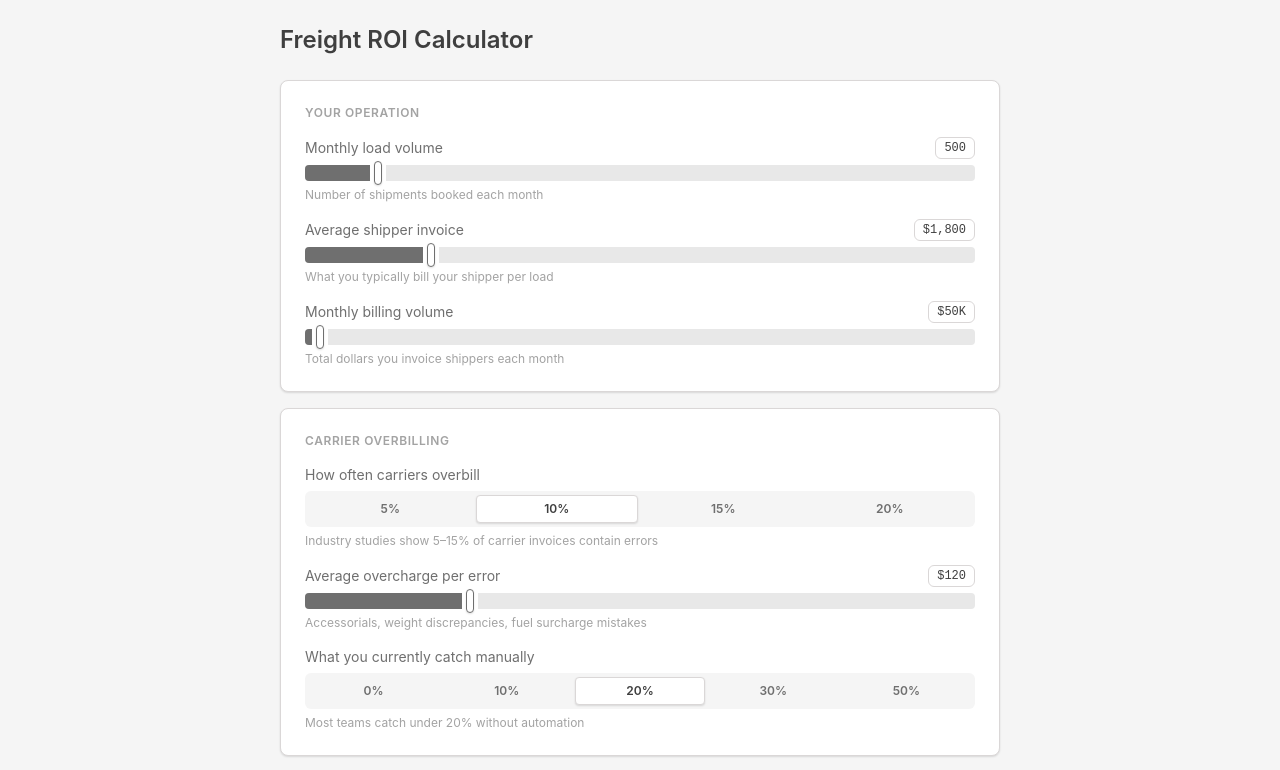
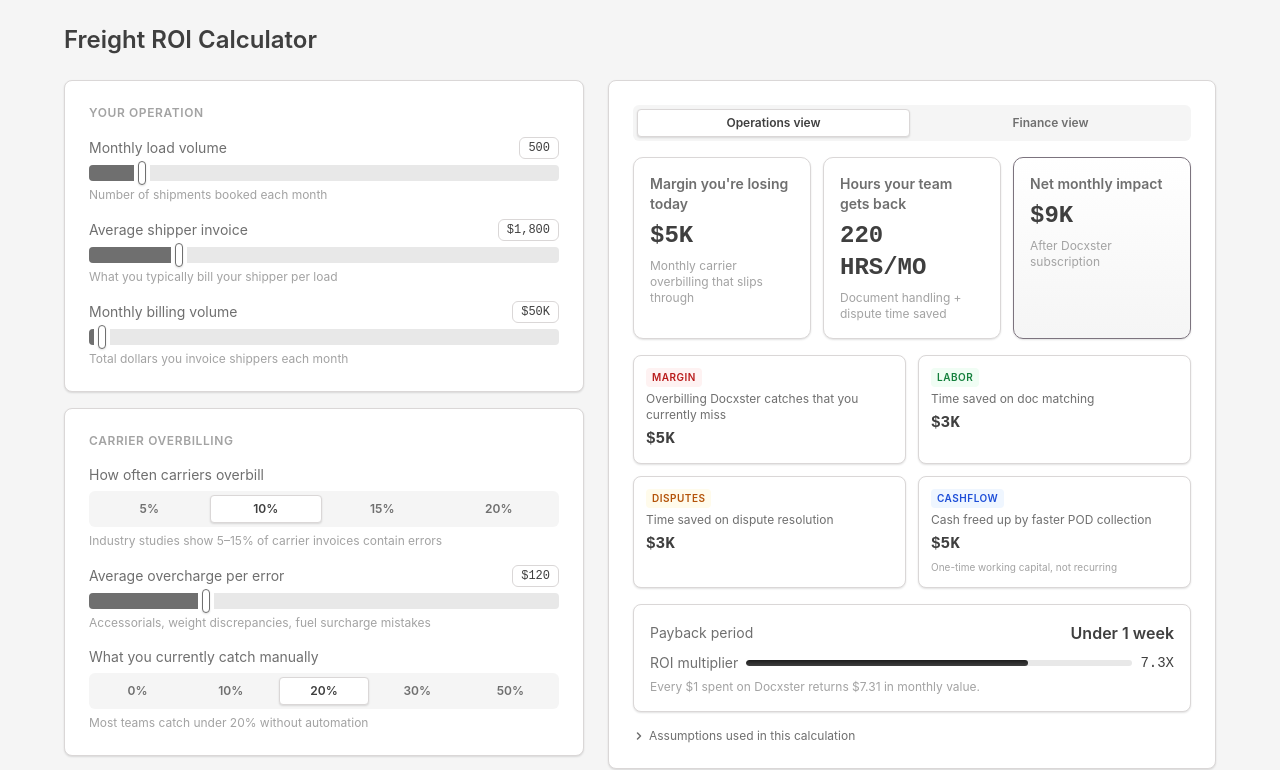
Before and after one commit to Musharraf1147/docxster-roi-freight, a React (Vite) app: page / in a window 1280 px wide. Shown: the top 770 px of the page. Built offline with nearby package versions, Linux system fonts and the light colour scheme.

Commit message:
Add results panel with operations and finance views

```diff
--- a/src/App.jsx
+++ b/src/App.jsx
@@ -1,10 +1,12 @@
-import { useState } from 'react'
+import { useMemo, useState } from 'react'
 
 import ConfigPanel from './components/ConfigPanel'
-import { DEFAULTS } from '@/lib/calculations'
+import ResultsPanel from './components/ResultsPanel'
+import { DEFAULTS, calculateROI } from '@/lib/calculations'
 
 export default function App() {
   const [inputs, setInputs] = useState(DEFAULTS)
+  const results = useMemo(() => calculateROI(inputs), [inputs])
 
   function handleChange(key, value) {
     setInputs((prev) => ({ ...prev, [key]: value }))
@@ -12,16 +14,15 @@
 
   return (
     <div className="min-h-screen bg-bg-page font-sans">
-      <div className="max-w-3xl mx-auto p-2xl">
+      <div className="max-w-[1200px] mx-auto p-2xl">
         <h1 className="text-2xl font-semibold text-text-strong mb-2xl">
           Freight ROI Calculator
         </h1>
 
-        <ConfigPanel inputs={inputs} onChange={handleChange} />
-
-        <pre className="mt-2xl bg-bg-primary border border-stroke-weak rounded-lg p-xl text-xs text-text-strong overflow-x-auto">
-          {JSON.stringify(inputs, null, 2)}
-        </pre>
+        <div className="grid grid-cols-1 min-[960px]:grid-cols-[520px_1fr] gap-2xl items-start">
+          <ConfigPanel inputs={inputs} onChange={handleChange} />
+          <ResultsPanel results={results} inputs={inputs} />
+        </div>
       </div>
     </div>
   )
--- /dev/null
+++ b/src/components/AssumptionsDisclosure.jsx
@@ -0,0 +1,29 @@
+export default function AssumptionsDisclosure() {
+  return (
+    <details className="group">
+      <summary className="text-xs text-text-weak cursor-pointer flex items-center gap-xs list-none [&::-webkit-details-marker]:hidden">
+        <svg
+          className="w-3 h-3 transition-transform duration-150 group-open:rotate-90"
+          viewBox="0 0 12 12"
+          fill="none"
+          aria-hidden="true"
+        >
+          <path
+            d="M4.5 3l3 3-3 3"
+            stroke="currentColor"
+            strokeWidth="1.5"
+            strokeLinecap="round"
+            strokeLinejoin="round"
+          />
+        </svg>
+        <span>Assumptions used in this calculation</span>
+      </summary>
+      <ul className="mt-md flex flex-col gap-xs text-xs text-text-weaker list-disc pl-lg">
+        <li>Docxster catches 65% of document handling time</li>
+        <li>Docxster reduces dispute resolution time by 70%</li>
+        <li>POD lag opportunity cost is calculated at 6% annualized</li>
+        <li>Calculations assume current operations and rates remain constant</li>
+      </ul>
+    </details>
+  )
+}
--- /dev/null
+++ b/src/components/BreakdownCard.jsx
@@ -0,0 +1,30 @@
+import { cn } from '@/lib/utils'
+
+const TAGS = {
+  margin:   'bg-tag-margin-bg text-tag-margin-fg',
+  labor:    'bg-tag-labor-bg text-tag-labor-fg',
+  disputes: 'bg-tag-disputes-bg text-tag-disputes-fg',
+  cashflow: 'bg-tag-cashflow-bg text-tag-cashflow-fg',
+}
+
+export default function BreakdownCard({ tag, label, value, footnote }) {
+  return (
+    <div className="bg-bg-primary border border-stroke-weak rounded-lg p-lg shadow-xs flex flex-col gap-xs">
+      <span
+        className={cn(
+          'w-fit rounded-sm py-0.5 px-1.5 text-[10px] font-semibold uppercase tracking-wider',
+          TAGS[tag],
+        )}
+      >
+        {tag}
+      </span>
+      <span className="text-xs text-text-weak">{label}</span>
+      <span className="text-base font-semibold font-mono tabular-nums text-text-strong">
+        {value}
+      </span>
+      {footnote && (
+        <span className="text-[10px] text-text-weaker">{footnote}</span>
+      )}
+    </div>
+  )
+}
--- /dev/null
+++ b/src/components/MetricCard.jsx
@@ -0,0 +1,32 @@
+import { motion } from 'motion/react'
+
+import { cn } from '@/lib/utils'
+
+export default function MetricCard({ label, value, caption, emphasized = false }) {
+  return (
+    <div
+      className={cn(
+        'flex-1 rounded-xl p-xl shadow-xs flex flex-col gap-sm',
+        emphasized
+          ? 'border border-stroke-strong'
+          : 'bg-bg-primary border border-stroke-weak',
+      )}
+      style={
+        emphasized
+          ? { background: 'linear-gradient(180deg, #FFFFFF, #F5F5F5)' }
+          : undefined
+      }
+    >
+      <span className="text-sm font-semibold text-text-weak">{label}</span>
+      <motion.span
+        key={String(value)}
+        animate={{ scale: [1, 1.02, 1] }}
+        transition={{ duration: 0.3, times: [0, 0.5, 1] }}
+        className="origin-left inline-block text-2xl font-semibold tabular-nums text-text-strong font-mono"
+      >
+        {value}
+      </motion.span>
+      {caption && <span className="text-xs text-text-weaker">{caption}</span>}
+    </div>
+  )
+}
--- /dev/null
+++ b/src/components/ResultsPanel.jsx
@@ -0,0 +1,144 @@
+import { useState } from 'react'
+
+import TabGroup from './TabGroup'
+import MetricCard from './MetricCard'
+import BreakdownCard from './BreakdownCard'
+import SummaryFooter from './SummaryFooter'
+import AssumptionsDisclosure from './AssumptionsDisclosure'
+import { formatCurrency, formatHours } from '@/lib/calculations'
+
+function HeroRow({ children }) {
+  return <div className="grid grid-cols-3 gap-lg">{children}</div>
+}
+
+function BreakdownGrid({ children }) {
+  return <div className="grid grid-cols-2 gap-lg">{children}</div>
+}
+
+function OperationsView({ results, inputs }) {
+  const netImpact = results.monthlyROI - inputs.subscriptionCost
+
+  return (
+    <>
+      <HeroRow>
+        <MetricCard
+          label="Margin you're losing today"
+          value={formatCurrency(results.overbillRecovered)}
+          caption="Monthly carrier overbilling that slips through"
+        />
+        <MetricCard
+          label="Hours your team gets back"
+          value={formatHours(results.hoursReturned)}
+          caption="Document handling + dispute time saved"
+        />
+        <MetricCard
+          emphasized
+          label="Net monthly impact"
+          value={formatCurrency(netImpact)}
+          caption="After Docxster subscription"
+        />
+      </HeroRow>
+
+      <BreakdownGrid>
+        <BreakdownCard
+          tag="margin"
+          label="Overbilling Docxster catches that you currently miss"
+          value={formatCurrency(results.overbillRecovered)}
+        />
+        <BreakdownCard
+          tag="labor"
+          label="Time saved on doc matching"
+          value={formatCurrency(results.docLaborSaved)}
+        />
+        <BreakdownCard
+          tag="disputes"
+          label="Time saved on dispute resolution"
+          value={formatCurrency(results.disputeTimeSaved)}
+        />
+        <BreakdownCard
+          tag="cashflow"
+          label="Cash freed up by faster POD collection"
+          value={formatCurrency(results.cashFlowFreed)}
+          footnote="One-time working capital, not recurring"
+        />
+      </BreakdownGrid>
+    </>
+  )
+}
+
+function FinanceView({ results, inputs }) {
+  return (
+    <>
+      <HeroRow>
+        <MetricCard
+          label="Annual leakage you'd recover"
+          value={formatCurrency(results.totalOverbilling * 12)}
+        />
+        <MetricCard
+          label="Working capital tied up in POD"
+          value={formatCurrency(results.cashFlowFreed)}
+        />
+        <MetricCard
+          emphasized
+          label="Net annual ROI"
+          value={formatCurrency(results.annualNet)}
+        />
+      </HeroRow>
+
+      <BreakdownGrid>
+        <BreakdownCard
+          tag="margin"
+          label="Overbilling recovered per year"
+          value={formatCurrency(results.overbillRecovered * 12)}
+        />
+        <BreakdownCard
+          tag="cashflow"
+          label="Annual opportunity cost of POD lag"
+          value={formatCurrency(results.podOpportunityCost * 12)}
+        />
+        <BreakdownCard
+          tag="disputes"
+          label="Annual dispute overhead eliminated"
+          value={formatCurrency(results.disputeTimeSaved * 12)}
+        />
+        <BreakdownCard
+          tag="labor"
+          label="Annual document labor recovered"
+          value={formatCurrency(results.docLaborSaved * 12)}
+        />
+      </BreakdownGrid>
+    </>
+  )
+}
+
+export default function ResultsPanel({ results, inputs }) {
+  const [view, setView] = useState('operations')
+
+  return (
+    <div className="bg-bg-primary border border-stroke-weak rounded-lg p-2xl shadow-xs sticky top-2xl self-start flex flex-col gap-xl">
+      <TabGroup
+        value={view}
+        onChange={setView}
+        options={[
+          { value: 'operations', label: 'Operations view' },
+          { value: 'finance', label: 'Finance view' },
+        ]}
+      />
+
+      {view === 'operations' ? (
+        <OperationsView results={results} inputs={inputs} />
+      ) : (
+        <FinanceView results={results} inputs={inputs} />
+      )}
+
+      <SummaryFooter
+        paybackWeeks={results.paybackWeeks}
+        roiMultiplier={results.roiMultiplier}
+        monthlyROI={results.monthlyROI}
+        subscriptionCost={inputs.subscriptionCost}
+      />
+
+      <AssumptionsDisclosure />
+    </div>
+  )
+}
--- /dev/null
+++ b/src/components/SummaryFooter.jsx
@@ -0,0 +1,53 @@
+export default function SummaryFooter({
+  paybackWeeks,
+  roiMultiplier,
+  monthlyROI,
+  subscriptionCost,
+}) {
+  const paybackText =
+    paybackWeeks === null
+      ? '—'
+      : paybackWeeks <= 1
+        ? 'Under 1 week'
+        : `${paybackWeeks} weeks`
+
+  const fillPercent =
+    roiMultiplier === null ? 0 : Math.min(100, (roiMultiplier / 10) * 100)
+
+  const perDollar =
+    roiMultiplier === null ? '0.00' : roiMultiplier.toFixed(2)
+
+  return (
+    <div className="bg-bg-primary border border-stroke-weak rounded-lg p-xl shadow-xs flex flex-col gap-md">
+      <div className="flex items-center justify-between">
+        <span className="text-sm text-text-weak">Payback period</span>
+        <span className="text-base font-semibold text-text-strong">
+          {paybackText}
+        </span>
+      </div>
+
+      <div className="flex flex-col gap-sm">
+        <div className="flex items-center gap-md">
+          <span className="text-sm text-text-weak whitespace-nowrap">
+            ROI multiplier
+          </span>
+          <div className="flex-1 h-1.5 bg-bg-subtle rounded-full overflow-hidden">
+            <div
+              className="h-full rounded-full transition-all duration-300 ease-out-expo"
+              style={{
+                width: `${fillPercent}%`,
+                background: 'linear-gradient(0deg, #3F3F3F, #1E1E1E)',
+              }}
+            />
+          </div>
+          <span className="text-sm tabular-nums text-text-strong font-mono whitespace-nowrap">
+            {roiMultiplier === null ? '—' : `${roiMultiplier.toFixed(1)}x`}
+          </span>
+        </div>
+        <p className="text-xs text-text-weaker">
+          Every $1 spent on Docxster returns ${perDollar} in monthly value.
+        </p>
+      </div>
+    </div>
+  )
+}
--- a/src/components/TabGroup.jsx
+++ b/src/components/TabGroup.jsx
@@ -11,12 +11,17 @@
 
   return (
     <div className="flex flex-col gap-sm">
-      <span id={labelId} className="text-sm text-text-weak">
-        {label}
-      </span>
+      {label && (
+        <span id={labelId} className="text-sm text-text-weak">
+          {label}
+        </span>
+      )}
 
       <Tabs value={value} onValueChange={onChange}>
-        <TabsList aria-labelledby={labelId} className="w-full">
+        <TabsList
+          aria-labelledby={label ? labelId : undefined}
+          className="w-full"
+        >
           {options.map((opt) => (
             <TabsTab key={String(opt.value)} value={opt.value}>
               {opt.label}
```
